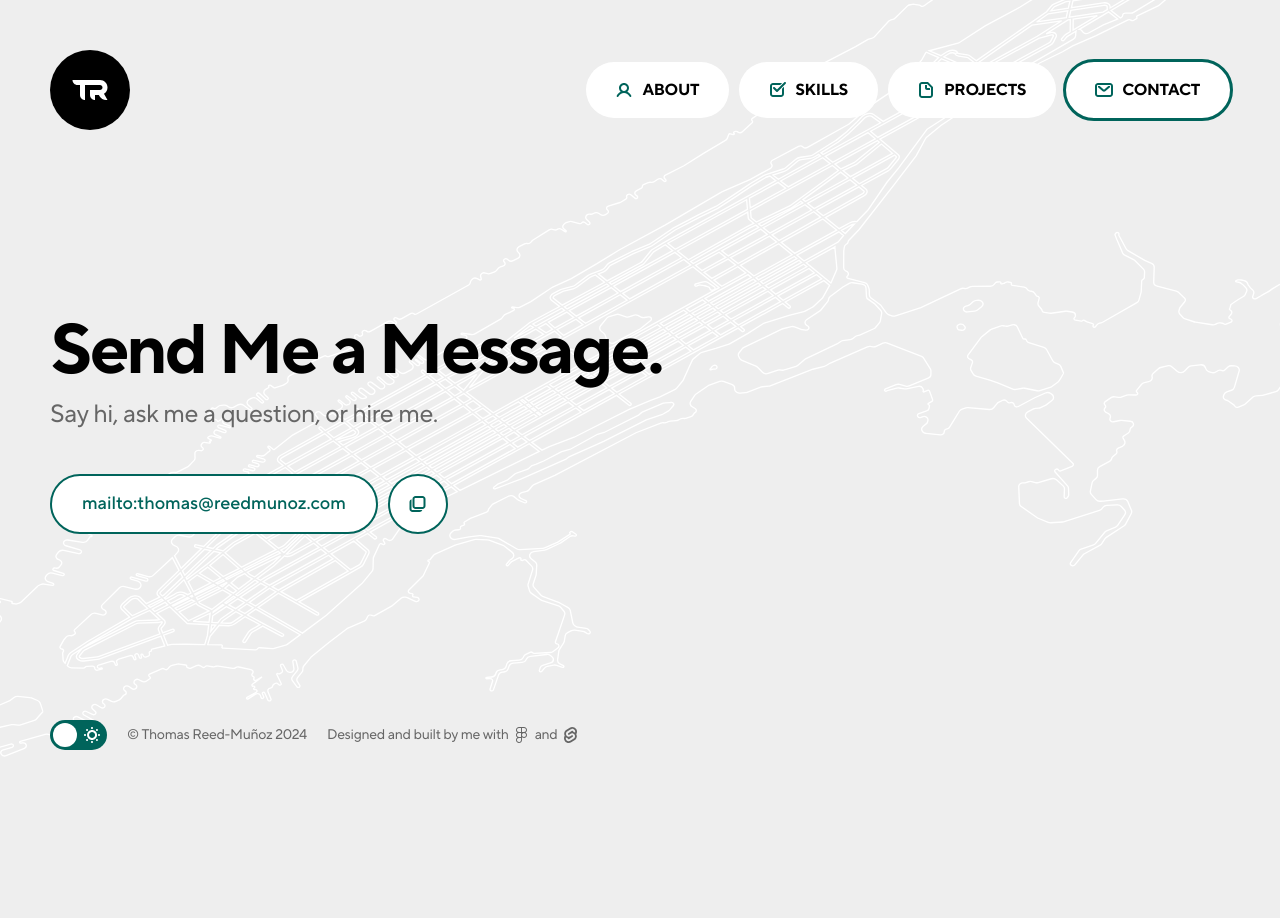
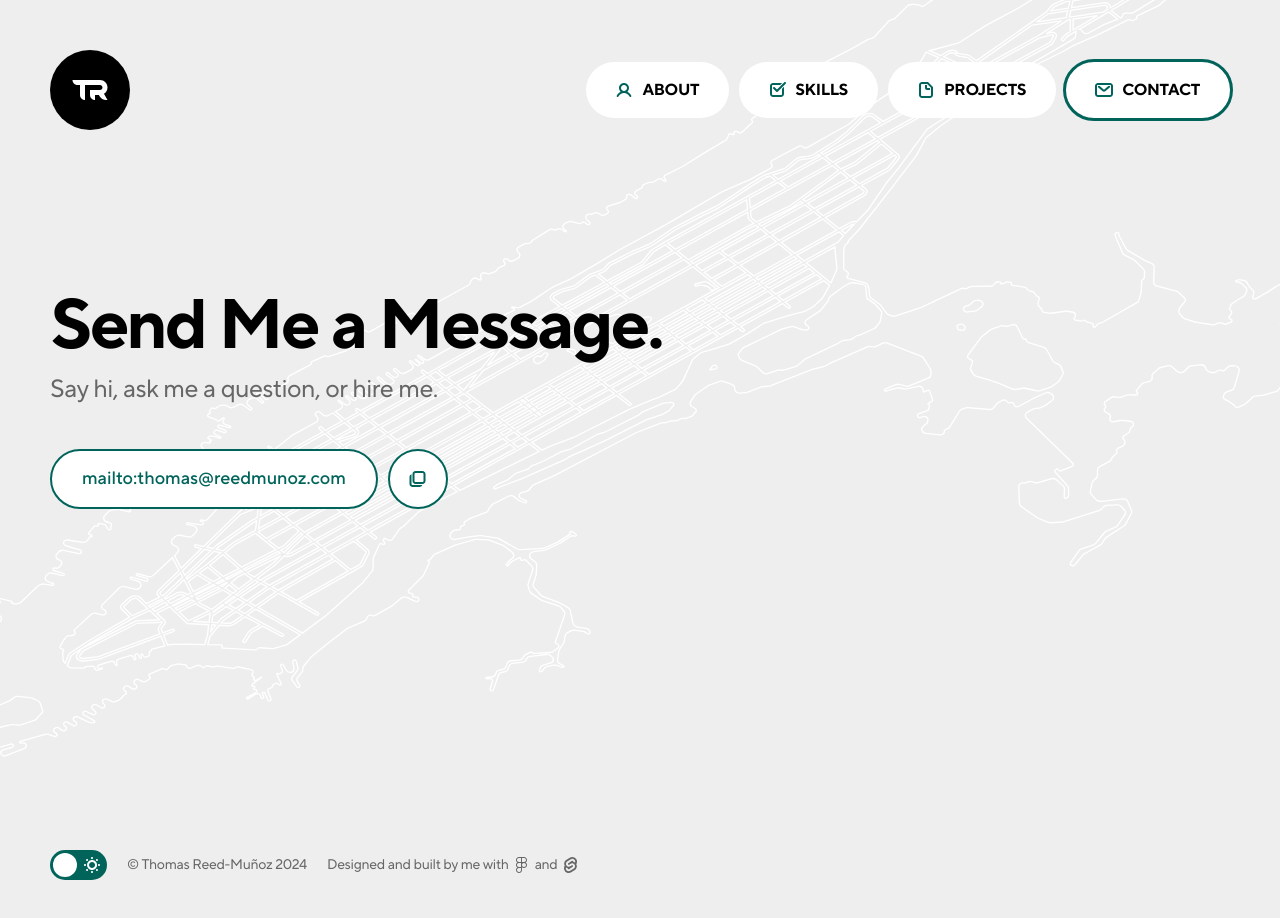
Before and after one commit to thomrm/thomrm, a SvelteKit app: page /contact in a window 1280 px wide. Shown: the top 918 px of the page. Before the commit the page ends 800 px from the top, so only its background shows below. Built offline with nearby package versions, Linux system fonts and the light colour scheme.

Commit message:
force scrolling

```diff
--- a/src/routes/+layout.svelte
+++ b/src/routes/+layout.svelte
@@ -419,8 +419,8 @@
         display: flex;
         align-items: center;
         justify-content: center;
-        flex: 1 0 0;
         align-self: stretch;
+        min-height: 100vh;
     }
 
     .page-footer {
--- a/src/routes/+page.svelte
+++ b/src/routes/+page.svelte
@@ -79,6 +79,8 @@
         flex-direction: column;
         justify-content: flex-end;
         align-items: center;
+        position: fixed;
+        z-index: -1;
 
         & .pin {
             fill: var(--Primary-Color);
--- a/src/routes/contact/+page.svelte
+++ b/src/routes/contact/+page.svelte
@@ -50,7 +50,6 @@
         flex: 1 0 0;
         align-self: stretch;
 
-        margin-top: var(--Padding-Nav);
         padding: 0px var(--Padding-Page);
         gap: var(--Padding-XLarge);
     }
--- a/src/routes/projects/+page.svelte
+++ b/src/routes/projects/+page.svelte
@@ -62,7 +62,6 @@
     .projects-contain {
         display: flex;
         flex-direction: column;
-        justify-content: center;
         align-items: center;
         width: 100%;
         align-self: stretch;
--- a/src/routes/skills/+page.svelte
+++ b/src/routes/skills/+page.svelte
@@ -80,7 +80,6 @@
         flex-direction: column;
         align-items: flex-start;
         flex: 1 0 0;
-        align-self: stretch;
         border-radius: 1.2rem;
 
         padding: var(--Padding-XLarge);
```
